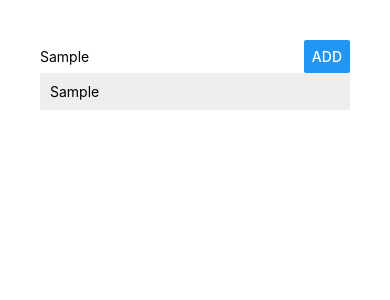
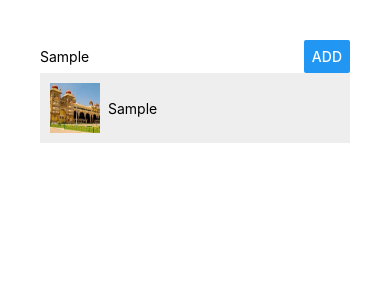
Before and after one commit to VasantHugar/RN-React-Redux, a React Native app: screen / in a window 390 px wide. Both pictures are taken after typing "Sample" into the empty fields and a click on the button "ADD". Shown: the top 300 px of the page. Built offline with nearby package versions, Linux system fonts and the light colour scheme.

Commit message:
Static Image

```diff
--- a/App.js
+++ b/App.js
@@ -3,6 +3,8 @@
 
 import PlaceInput from './src/components/PlaceInput/PlaceInput';
 import PlaceList from './src/components/PlaceList/PlaceList';
+import placeImage from './src/assets/yoga-1.png'
+import mysorePalace from './src/assets/mysore_palace.jpg'
 
 export default class App extends React.Component {
 
@@ -16,7 +18,8 @@
       return {
         places: prevState.places.concat({
           key: "" + Math.random(),
-          value: placeName
+          name: placeName,
+          image: mysorePalace
         })
       };
     });
--- a/src/components/ListItem/ListItem.js
+++ b/src/components/ListItem/ListItem.js
@@ -1,10 +1,11 @@
 import React from "react";
-import { View, Text, StyleSheet, TouchableOpacity } from "react-native";
+import { View, Text, StyleSheet, TouchableOpacity, Image } from "react-native";
 
 
 const listItem = (props) => (
     <TouchableOpacity onPress={props.onItemPressed}>
         <View style={styles.listItem}>
+            <Image resizeMode="cover" source={props.placeImage} style={styles.placeImage}/>
             <Text>{props.placeName}</Text>
         </View>
     </TouchableOpacity>
@@ -15,7 +16,14 @@
         width: "100%",
         marginBottom: 5,
         padding: 10,
-        backgroundColor: "#eee"
+        backgroundColor: "#eee",
+        flexDirection: "row",
+        alignItems: "center"
+    },
+    placeImage: {
+        marginRight: 8,
+        height: 50,
+        width: 50
     }
 });
 
--- a/src/components/PlaceList/PlaceList.js
+++ b/src/components/PlaceList/PlaceList.js
@@ -9,7 +9,8 @@
             data={props.places}
             renderItem={(info) => (
                 <ListItem
-                    placeName={info.item.value}
+                    placeName={info.item.name}
+                    placeImage={info.item.image}
                     onItemPressed={() => props.onItemDeleted(info.item.key)} />
             )}
         />
```
Also changed, not shown: src/assets/mysore_palace.jpg (added), src/assets/yoga-1.png (added).
